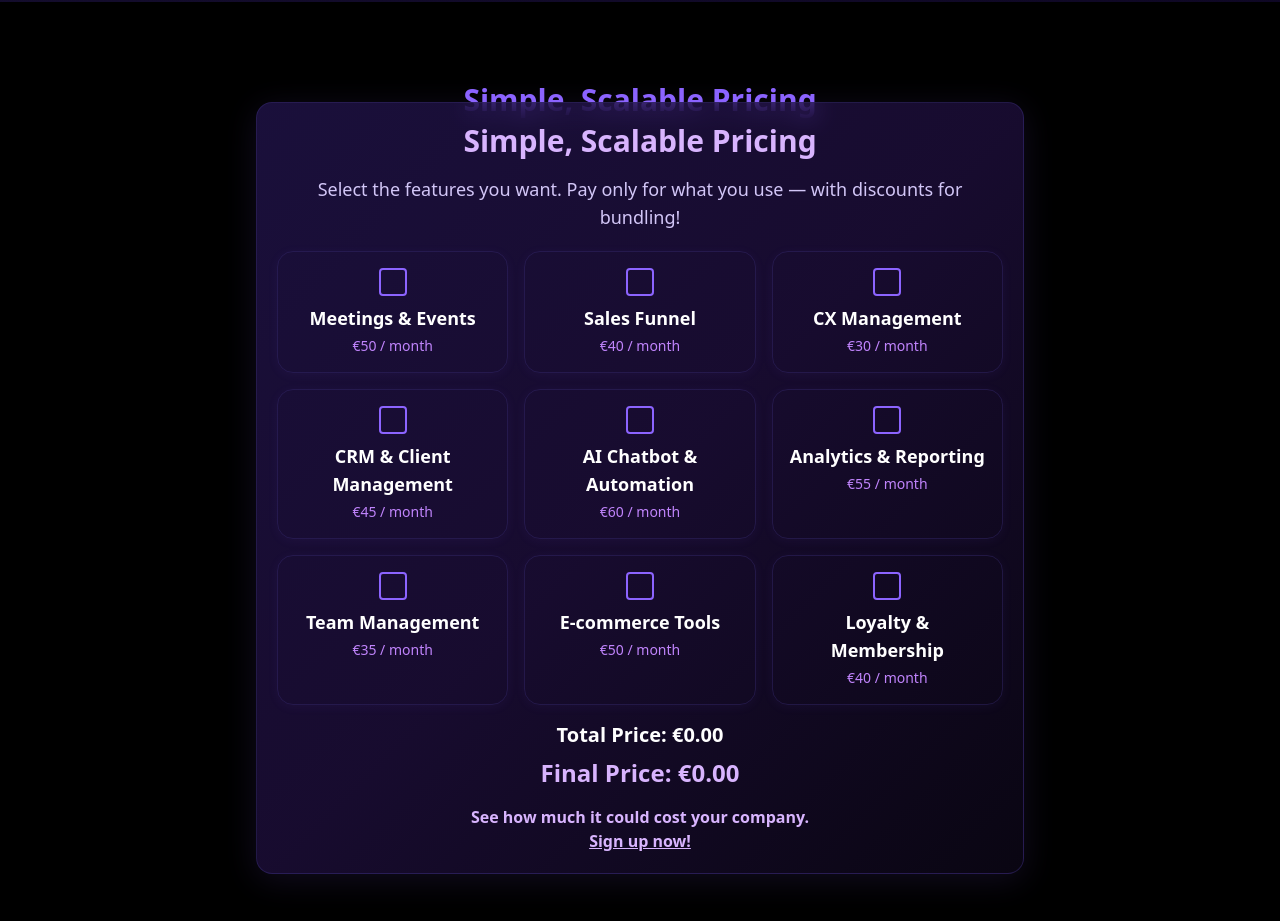
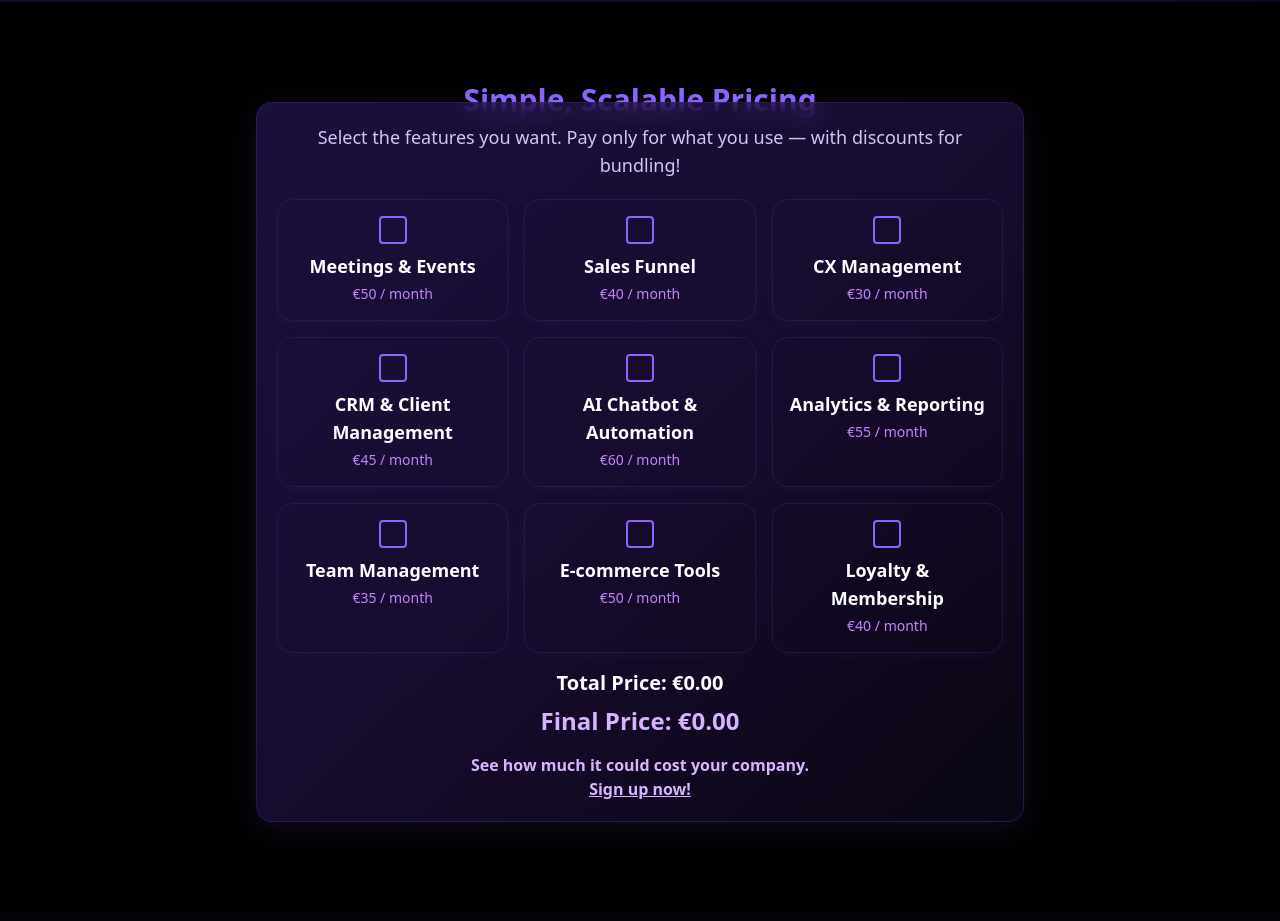
Before and after one commit to LunaraHQ/lunara-website, a Next.js app: page / in a window 1280 px wide. Shown: the part 2560-3481 px from the top of the page. Built offline with nearby package versions, Linux system fonts and the light colour scheme.

Commit message:
Update PricingTable.js

```diff
--- a/components/PricingTable.js
+++ b/components/PricingTable.js
@@ -57,9 +57,8 @@ export default function PricingTable() {
         marginTop: "-3rem",
       }}
     >
-      <h2 className="text-2xl md:text-3xl font-bold mb-4 text-center text-purple-300">
-        Simple, Scalable Pricing
-      </h2>
+      {/* Removed heading from here */}
+
       <p className="mb-5 text-center text-[#d2c6f7] text-base md:text-lg">
         Select the features you want. Pay only for what you use — with discounts for bundling!
       </p>
```
